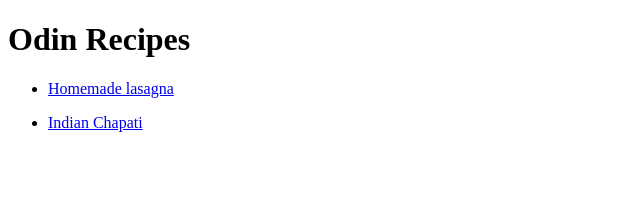
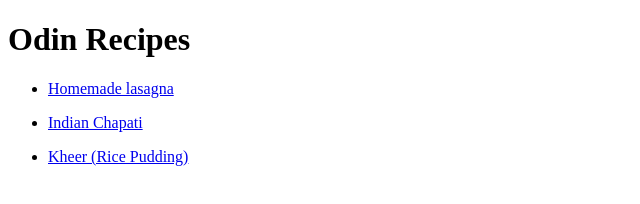
Before and after one commit to MAHENDRA60/odin-recipes, a plain HTML site: page index.html in a window 1280 px wide. Shown: the whole page, without its empty margins (0-640 px from the left). Drawn offline with Linux system fonts and the light colour scheme.

Commit message:
Add link to new recipe Kheer.html

```diff
--- a/index.html
+++ b/index.html
@@ -12,6 +12,7 @@
     <ul>
       <li><a href="./recipes/lasagna.html">Homemade lasagna</a></li>
       <li><p><a href="./recipes/chapati.html">Indian Chapati</a></p></li>
+      <li><p><a href="./recipes/kheer.html">Kheer (Rice Pudding)</a></p></li>
     </ul>
   </body>
 
```
